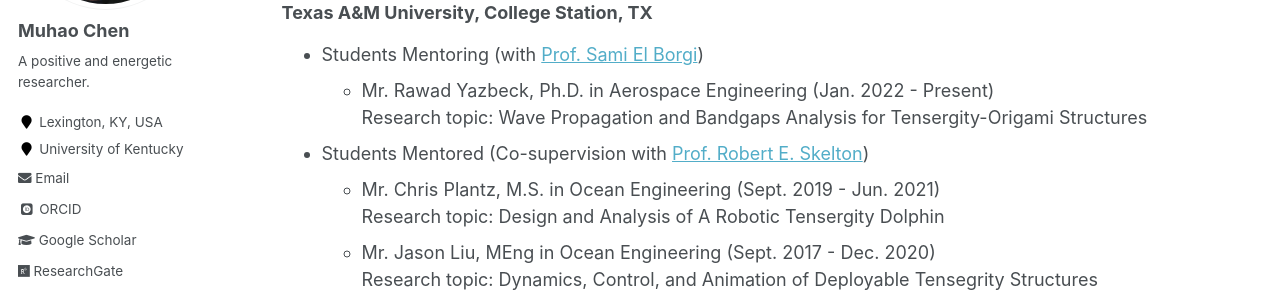
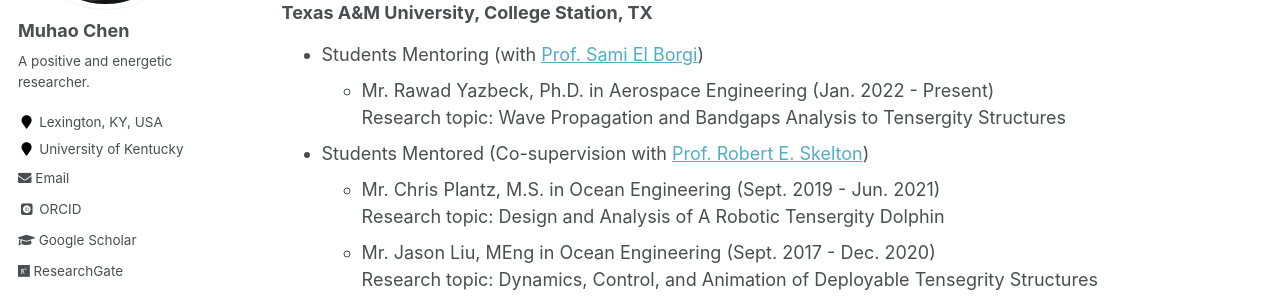
Before and after one commit to Muhao-Chen/muhao-chen.github.io, a Jekyll site: the page built from _pages/teaching.md, in a window 1280 px wide and 1241 px high. Shown: the part 283-583 px from the top of the window. Built offline with Jekyll 4.4.1, drawn with Linux system fonts in a browser that asks for light colours; some web fonts are replaced.

Commit message:
Update teaching.md

```diff
--- a/_pages/teaching.md
+++ b/_pages/teaching.md
@@ -14,7 +14,7 @@ toc: true
 ### Texas A&M University, College Station, TX
 - Students Mentoring (with [Prof. Sami El Borgi](https://www.qatar.tamu.edu/programs/mechanical-engineering/faculty-and-staff/dr.-sami-el-borgi))
     * Mr. Rawad Yazbeck, Ph.D. in Aerospace Engineering (Jan. 2022 - Present)
-    Research topic: Wave Propagation and Bandgaps Analysis for Tensergity-Origami Structures
+    Research topic: Wave Propagation and Bandgaps Analysis to Tensergity Structures
 
 - Students Mentored (Co-supervision with [Prof. Robert E. Skelton](https://bobskelton.github.io/))
     * Mr. Chris Plantz, M.S. in Ocean Engineering (Sept. 2019 - Jun. 2021)
```
